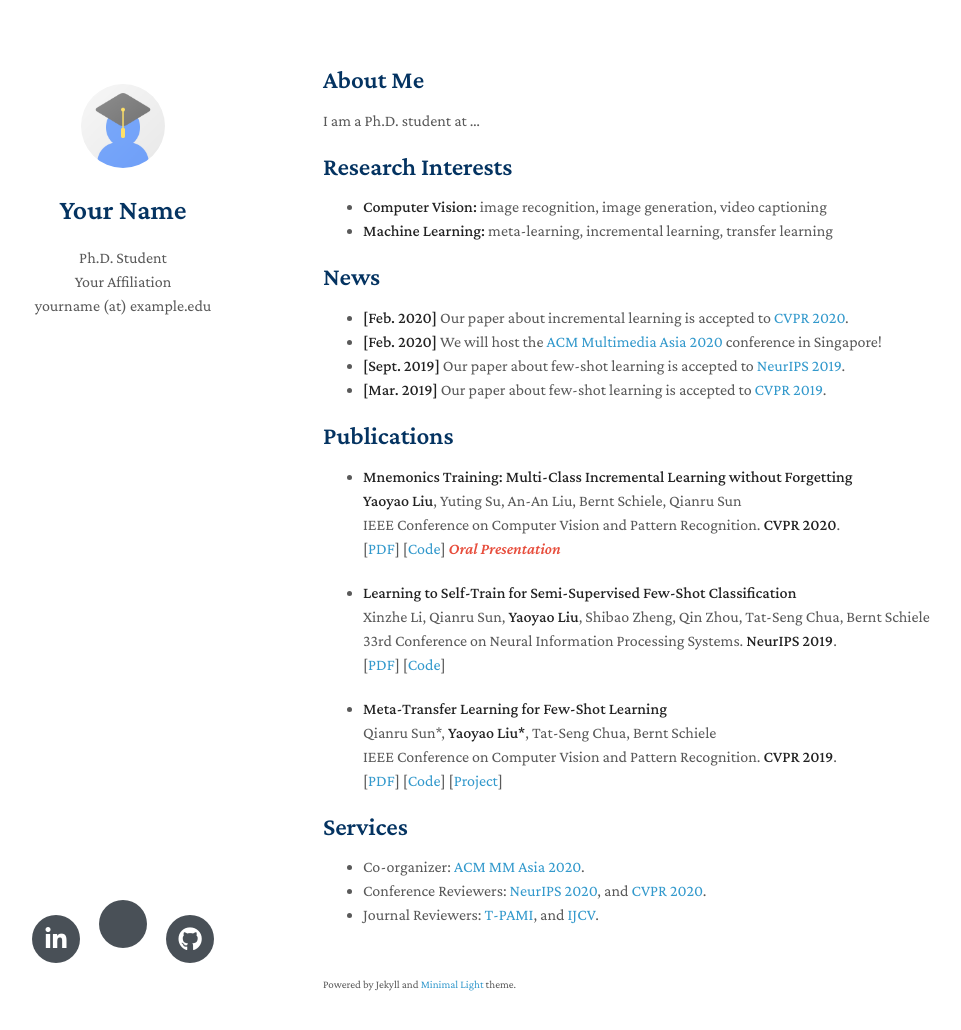
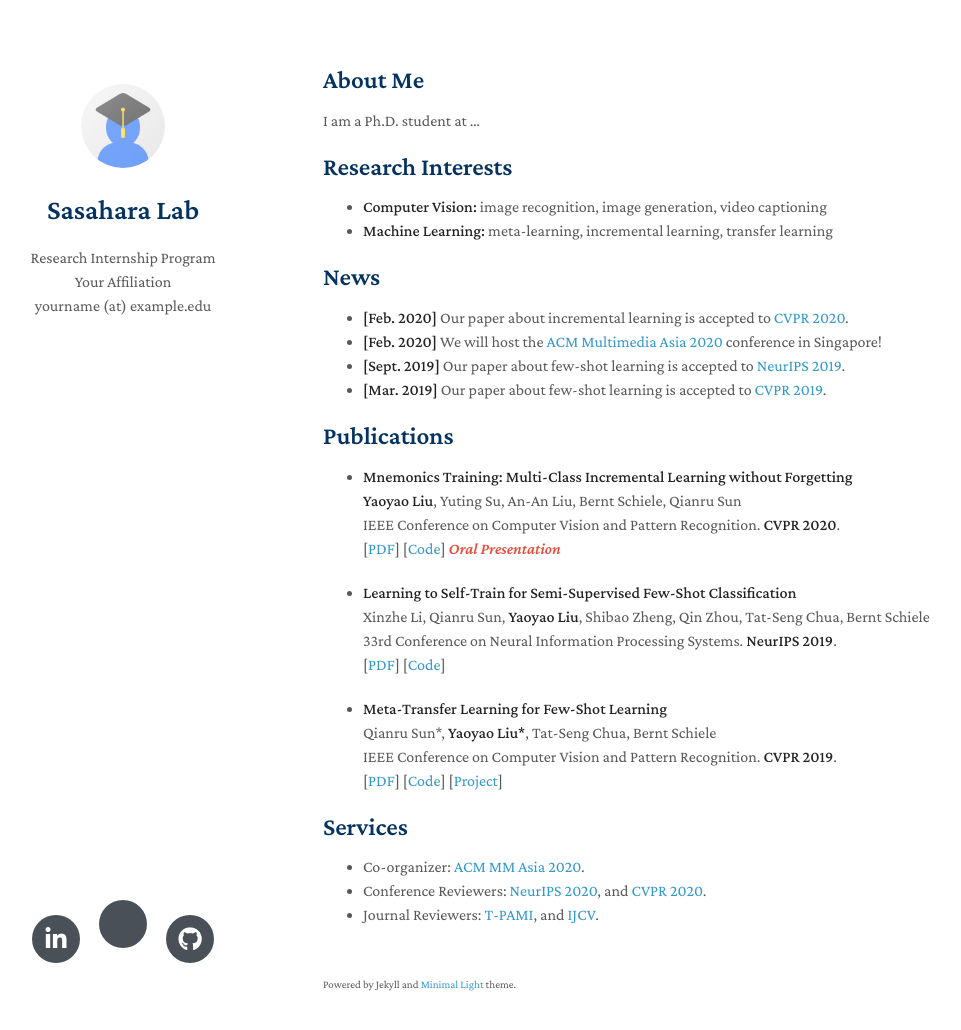
Before and after one commit to TokyoTech-SasaharaLAB-CREST/Research-Internship, a Jekyll site: the page built from index.md, in a window 1280 px wide and 1065 px high. Shown: the top 1030 px of the window, without its empty margins (147-1108 px from the left). Built offline with Jekyll 4.4.1, drawn with Linux system fonts in a browser that asks for light colours; nearby versions of some CDN libraries; a style sheet for code colours, icons or effects is not loaded; our own code applies the rules of GitHub Pages for plain Markdown files.

Commit message:
Update _config.yml

```diff
--- a/_config.yml
+++ b/_config.yml
@@ -1,5 +1,5 @@
-title: Your Name
-position: Ph.D. Student
+title: Sasahara Lab
+position: Research Internship Program
 affiliation: Your Affiliation
 email: yourname (at) example.edu
 keywords: minimal academic
```
